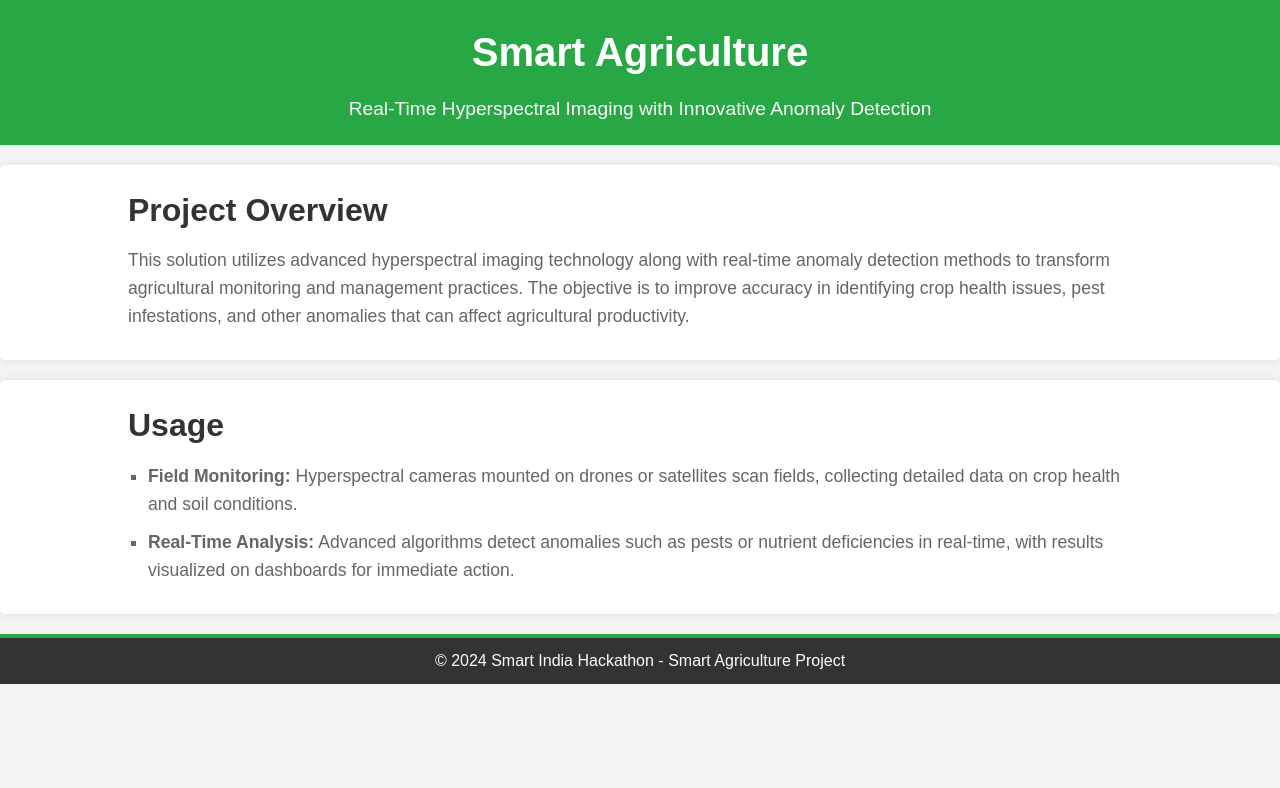
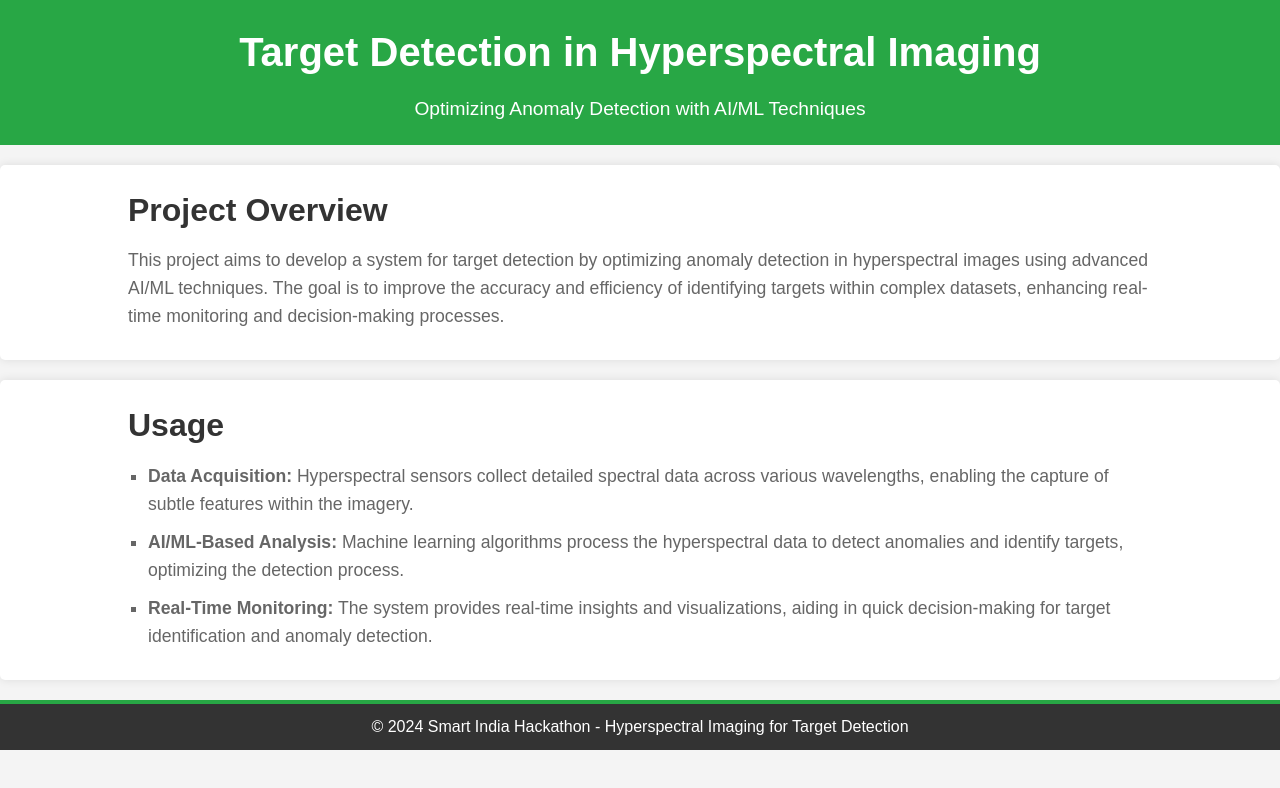
Before and after one commit to Phoenix3274/SIH-PROJECT, a plain HTML site: page index.html in a window 1280 px wide. Drawn offline with Linux system fonts and the light colour scheme.

Commit message:
Update index.html

```diff
--- a/index.html
+++ b/index.html
@@ -3,21 +3,21 @@
 <head>
     <meta charset="UTF-8">
     <meta name="viewport" content="width=device-width, initial-scale=1.0">
-    <title>Smart Agriculture | SIH 2024</title>
+    <title>Hyperspectral Imaging for Target Detection | SIH 2024</title>
     <link rel="stylesheet" href="styles.css">
 </head>
 <body>
     <header>
         <div class="container">
-            <h1>Smart Agriculture</h1>
-            <p>Real-Time Hyperspectral Imaging with Innovative Anomaly Detection</p>
+            <h1>Target Detection in Hyperspectral Imaging</h1>
+            <p>Optimizing Anomaly Detection with AI/ML Techniques</p>
         </div>
     </header>
 
     <section id="overview">
         <div class="container">
             <h2>Project Overview</h2>
-            <p>This solution utilizes advanced hyperspectral imaging technology along with real-time anomaly detection methods to transform agricultural monitoring and management practices. The objective is to improve accuracy in identifying crop health issues, pest infestations, and other anomalies that can affect agricultural productivity.</p>
+            <p>This project aims to develop a system for target detection by optimizing anomaly detection in hyperspectral images using advanced AI/ML techniques. The goal is to improve the accuracy and efficiency of identifying targets within complex datasets, enhancing real-time monitoring and decision-making processes.</p>
         </div>
     </section>
 
@@ -25,15 +25,16 @@
         <div class="container">
             <h2>Usage</h2>
             <ul>
-                <li><strong>Field Monitoring:</strong> Hyperspectral cameras mounted on drones or satellites scan fields, collecting detailed data on crop health and soil conditions.</li>
-                <li><strong>Real-Time Analysis:</strong> Advanced algorithms detect anomalies such as pests or nutrient deficiencies in real-time, with results visualized on dashboards for immediate action.</li>
+                <li><strong>Data Acquisition:</strong> Hyperspectral sensors collect detailed spectral data across various wavelengths, enabling the capture of subtle features within the imagery.</li>
+                <li><strong>AI/ML-Based Analysis:</strong> Machine learning algorithms process the hyperspectral data to detect anomalies and identify targets, optimizing the detection process.</li>
+                <li><strong>Real-Time Monitoring:</strong> The system provides real-time insights and visualizations, aiding in quick decision-making for target identification and anomaly detection.</li>
             </ul>
         </div>
     </section>
 
     <footer>
         <div class="container">
-            <p>&copy; 2024 Smart India Hackathon - Smart Agriculture Project</p>
+            <p>&copy; 2024 Smart India Hackathon - Hyperspectral Imaging for Target Detection</p>
         </div>
     </footer>
 </body>
```
